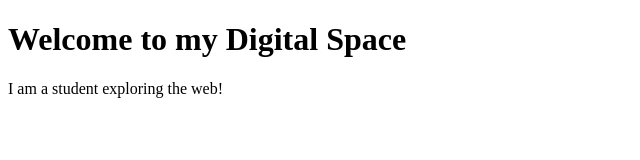
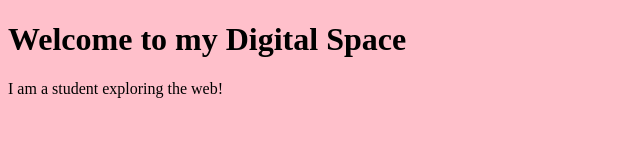
Before and after one commit to pariyano/my-first-site, a plain HTML site: page index.html in a window 1280 px wide. Shown: the whole page, without its empty margins (0-640 px from the left). Drawn offline with Linux system fonts and the light colour scheme.

Commit message:
index.html

```diff
--- a/index.html
+++ b/index.html
@@ -3,7 +3,7 @@
 <head>
  <title>My Portfolio</title>
 </head>
-<body>
+<body style=background-color:pink>
  <h1>Welcome to my Digital Space</h1>
  <p>I am a student exploring the web!</p>
 </body>
```
